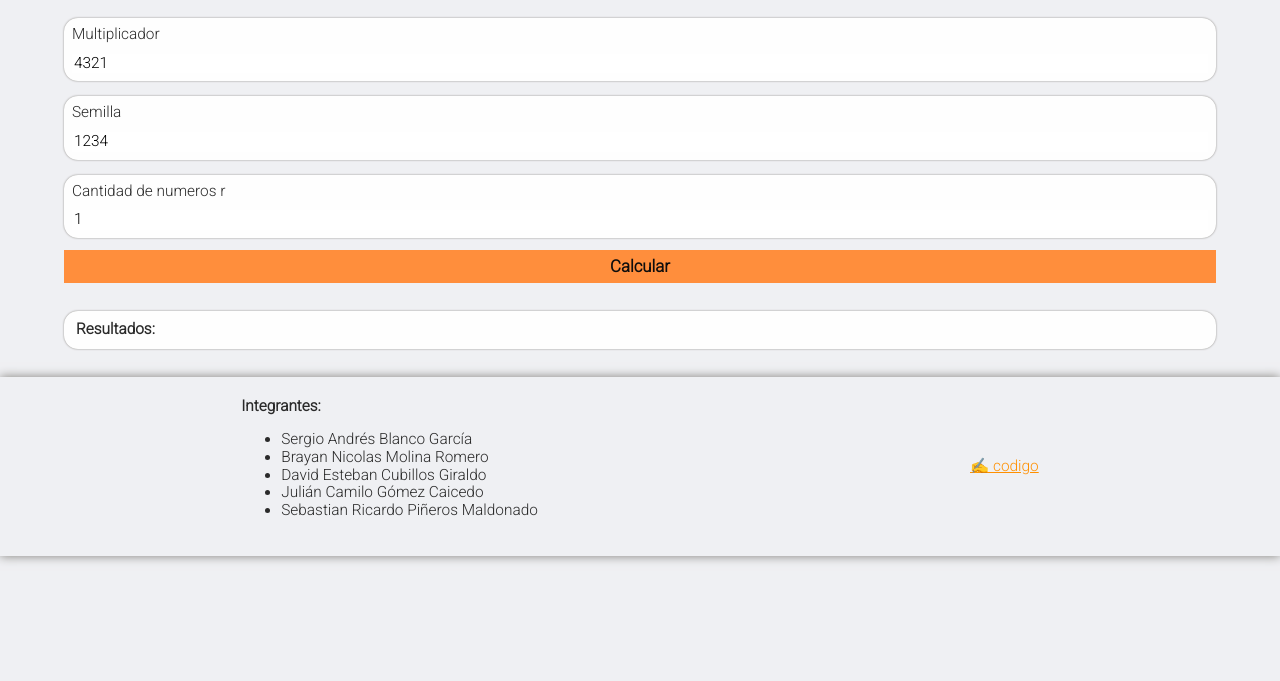
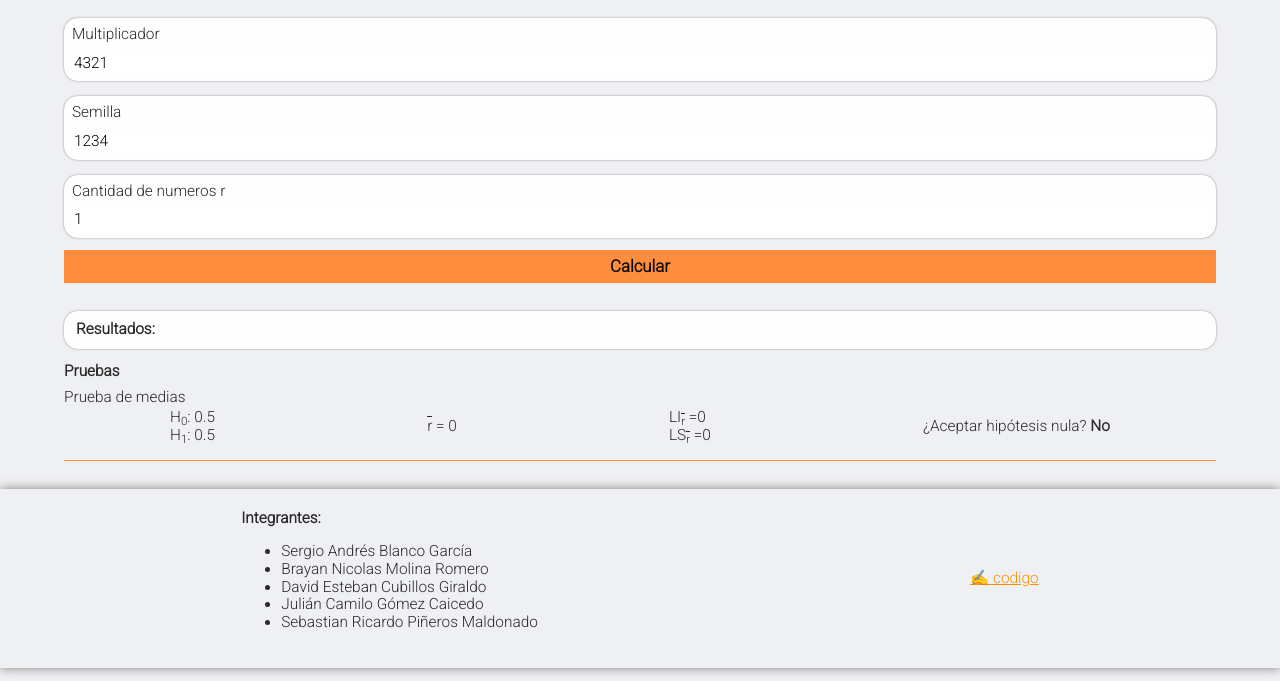
Before and after one commit to desteban/numeros-pseudoaleatorios, a Gatsby site: page /multiplicador-constante in a window 1280 px wide. Shown: the part 119-800 px from the top of the page. Built offline with nearby package versions, Linux system fonts and the light colour scheme; Gatsby itself is replaced by a stand-in of ours.

Commit message:
mostrar prueba de media en los 3 algoritmos

```diff
--- a/package.json
+++ b/package.json
@@ -3,7 +3,7 @@
   "private": true,
   "description": "A simple starter to get up and developing quickly with Gatsby",
   "version": "0.1.0",
-  "author": "Kyle Mathews <mathews.kyle@gmail.com>",
+  "author": "desteban",
   "dependencies": {
     "gatsby": "^4.11.2",
     "gatsby-plugin-gatsby-cloud": "^4.11.1",
--- a/src/components/Footer.jsx
+++ b/src/components/Footer.jsx
@@ -1,5 +1,4 @@
 import React from 'react';
-import { Enlace } from '../components';
 
 export default function Footer() {
 	return (
@@ -15,7 +14,11 @@
 				</ul>
 			</div>
 			<div>
-				<a href="https://github.com/desteban/numeros-pseudoaleatorios" target="_blank">
+				<a
+					href="https://github.com/desteban/numeros-pseudoaleatorios"
+					target="_blank"
+					rel="noreferrer"
+				>
 					✍️ codigo
 				</a>
 			</div>
--- a/src/pages/multiplicador-constante.tsx
+++ b/src/pages/multiplicador-constante.tsx
@@ -2,13 +2,15 @@
 import { PageProps } from 'gatsby';
 
 import { Input, Layout, Seo } from '../components';
-import { calcularSemillaMedios } from '../util';
+import { calcularSemillaMedios, PruebaDeMedias } from '../util';
+import { respuestaPruebaMedias, PruebaMediasDefault } from '../util/PruebaDeMedias';
 
 type DataProps = {
 	multiplicador?: number;
 	semilla?: number;
 	cantidadNumerosR?: number;
 	respuesta: Array<Respuesta>;
+	respuestaPruebasMedias: respuestaPruebaMedias;
 };
 
 type Respuesta = {
@@ -23,7 +25,13 @@
 	constructor(props: any) {
 		super(props);
 
-		this.state = { respuesta: [], cantidadNumerosR: 1, semilla: 1234, multiplicador: 4321 };
+		this.state = {
+			respuesta: [],
+			cantidadNumerosR: 1,
+			semilla: 1234,
+			multiplicador: 4321,
+			respuestaPruebasMedias: PruebaMediasDefault,
+		};
 	}
 
 	calcular() {
@@ -68,6 +76,8 @@
 		if (cantidadNumerosR <= 0) {
 			alert('La cantidad de numero r debe será mayor a 0');
 		}
+
+		let data: respuestaPruebaMedias = PruebaDeMedias(this.state.respuesta);
 	}
 
 	limpiarRespuestas() {
@@ -158,6 +168,42 @@
 						);
 					})}
 				</div>
+
+				<section style={{ marginTop: '1rem' }}>
+					<strong>Pruebas</strong>
+
+					<div className="medias pruebas">
+						<div>
+							<span className="titulo">Prueba de medias</span>
+
+							<div className="hipotesis">
+								<p>
+									H<sub>0</sub>: 0.5
+									<br />H<sub>1</sub>: 0.5
+								</p>
+							</div>
+							<p>
+								<span className="bar">r</span> = {this.state.respuestaPruebasMedias.promedioR}
+							</p>
+							<div className="limites">
+								<p>
+									LI<sub className="bar">r</sub> =
+									{this.state.respuestaPruebasMedias.LimiteInferior}
+									<br />
+									LS<sub className="bar">r</sub> =
+									{this.state.respuestaPruebasMedias.LimiteSuperior}
+								</p>
+							</div>
+
+							<p className="aceptar">
+								¿Aceptar hipótesis nula?{' '}
+								<strong>
+									{this.state.respuestaPruebasMedias.valorAceptacion ? 'Si' : 'No'}
+								</strong>
+							</p>
+						</div>
+					</div>
+				</section>
 			</Layout>
 		);
 	}
--- a/src/sass/index.scss
+++ b/src/sass/index.scss
@@ -144,8 +144,9 @@
 }
 
 .pruebas {
-	div {
+	& > div {
 		margin-top: 8px;
+		padding-top: 5px;
 		position: relative;
 		display: flex;
 		flex-direction: row;
--- /dev/null
+++ b/src/util/Prueba.ts
@@ -0,0 +1,5 @@
+export default interface Prueba {
+	limiteInferior: number;
+	limiteSuperior: number;
+	valorAceptacion: boolean;
+}
--- a/src/util/PruebaDeMedias.tsx
+++ b/src/util/PruebaDeMedias.ts
@@ -1,10 +1,4 @@
-type respuesta = {
-	semilla: number;
-};
-
 export type respuestaPruebaMedias = {
-	HipotesisNula: number;
-	HipotesisAlternativa: number;
 	promedioR: number;
 	LimiteInferior: number;
 	LimiteSuperior: number;
@@ -12,8 +6,6 @@
 };
 
 export const PruebaMediasDefault: respuestaPruebaMedias = {
-	HipotesisAlternativa: 0.5,
-	HipotesisNula: 0.5,
 	promedioR: 0,
 	LimiteInferior: 0,
 	LimiteSuperior: 0,
@@ -28,9 +20,7 @@
 	let sumatoria: number = 0;
 
 	lista.forEach((respuesta) => {
-		let numero: number = +`0.${respuesta.numeroR}`;
-
-		sumatoria += numero;
+		sumatoria += +`0.${respuesta.numeroR}`;
 	});
 
 	let promedioR: number = (1 / n) * sumatoria;
```
Also changed, not shown: src/pages/cuadrados-medios.tsx (+9 -9 lines), src/util/PruebaDeVarianza.ts (added, +37 -0 lines).
